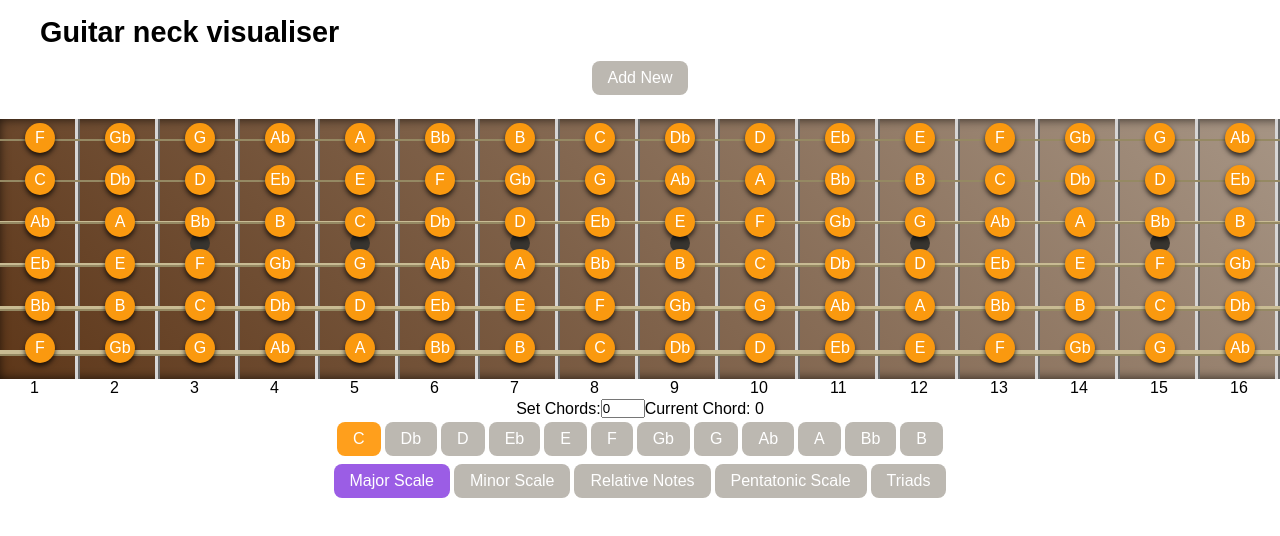
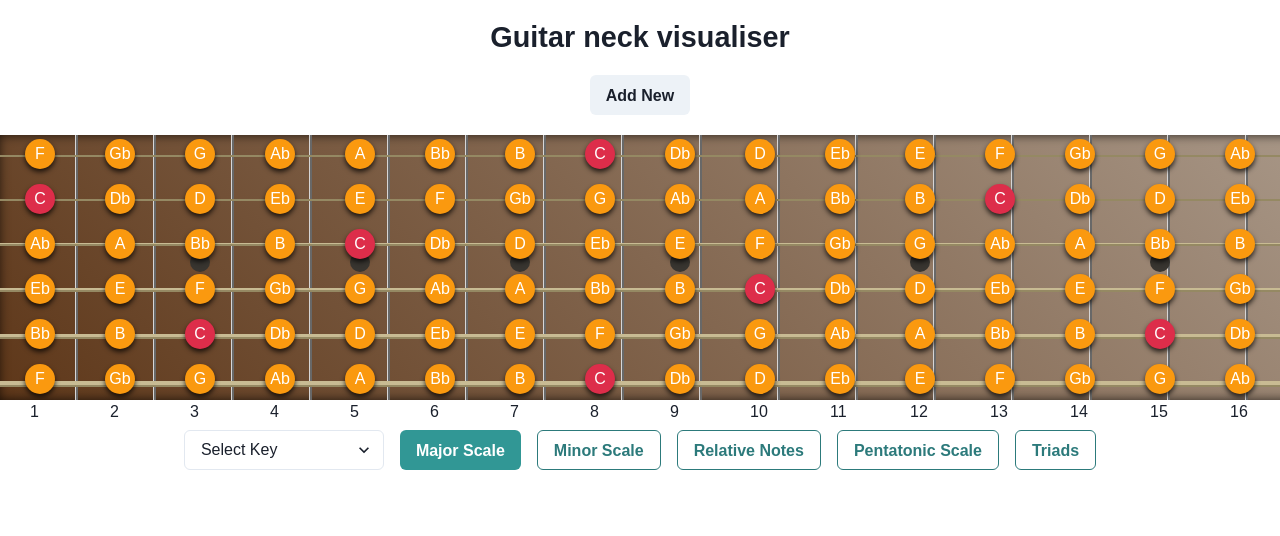
Before and after one commit to mirukuz/guitar-learning, a Gatsby site: page / in a window 1280 px wide. Shown: the top 536 px of the page. Built offline with nearby package versions, Linux system fonts and the light colour scheme; Gatsby itself is replaced by a stand-in of ours.

Commit message:
install chakra ui

```diff
--- a/package.json
+++ b/package.json
@@ -15,8 +15,12 @@
     "typecheck": "tsc --noEmit"
   },
   "dependencies": {
+    "@chakra-ui/react": "^2.8.2",
+    "@emotion/react": "^11.11.3",
+    "@emotion/styled": "^11.11.0",
     "@magenta/music": "^1.23.1",
     "babel-plugin-styled-components": "^2.1.4",
+    "framer-motion": "^10.18.0",
     "gatsby": "^5.12.4",
     "gatsby-omni-font-loader": "^2.0.2",
     "gatsby-plugin-google-adsense": "^1.1.3",
--- a/src/components/StatefulGuitarNeck.tsx
+++ b/src/components/StatefulGuitarNeck.tsx
@@ -1,7 +1,8 @@
 import * as React from "react";
 import "../styles/global.css";
-import * as Style from "../styles/styles";
 import { allKeys } from "../constants";
+import { Select, Stack, Button } from "@chakra-ui/react";
+
 import GuitarNeck from "./guitarNeck";
 
 const StatefulGuitarNeck: React.FC = () => {
@@ -11,6 +12,10 @@ const StatefulGuitarNeck: React.FC = () => {
   const [isTriads, setTriads] = React.useState<boolean>(false);
   const [mode, setMode] = React.useState<string>("ionian");
   const [currentChord, setCurrentChord] = React.useState<number>(0);
+
+  const handleSelectChange = (event: React.ChangeEvent<HTMLSelectElement>) => {
+    changeKey(event.target.value);
+  };
 
   return (
     <>
@@ -22,7 +27,7 @@ const StatefulGuitarNeck: React.FC = () => {
         mode={mode}
         chord={currentChord}
       />
-      <Style.Config>
+      {/* <Style.Config>
         <p>Set Chords:</p>
         <div style={{ display: "flex" }}>
           <div>
@@ -36,50 +41,55 @@ const StatefulGuitarNeck: React.FC = () => {
           </div>
         </div>
         <p>Current Chord: {currentChord}</p>
-      </Style.Config>
-      <Style.Config>
-        {allKeys.map((key) => (
-          <Style.BlueButton
-            isSelected={selectedKey === key}
-            key={key}
-            onClick={() => changeKey(key)}
-          >
-            {key}
-          </Style.BlueButton>
-        ))}
-      </Style.Config>
-      <Style.Config>
-        <Style.Button
-          isSelected={mode == "ionian"}
+      </Style.Config> */}
+      <Stack spacing={4} direction="row" align="center" justify="center" mt={{ base: "10px", md: "20px", lg: "30px" }}>
+        <Select placeholder="Select Key" onChange={handleSelectChange} width="200px">
+          {allKeys.map((key) => (
+            <option value={key}>{key}</option>
+          ))}
+        </Select>
+        <Button
+          colorScheme="teal"
+          variant={mode == "ionian" ? "solid" : "outline"}
+          size="md"
           onClick={() => setMode("ionian")}
         >
           Major Scale
-        </Style.Button>
-        <Style.Button
-          isSelected={mode == "aeolian"}
+        </Button>
+        <Button
+          colorScheme="teal"
+          variant={mode == "aeolian" ? "solid" : "outline"}
+          size="md"
           onClick={() => setMode("aeolian")}
         >
           Minor Scale
-        </Style.Button>
-        <Style.Button
-          isSelected={isRelative}
+        </Button>
+        <Button
+          colorScheme="teal"
+          variant={isRelative ? "solid" : "outline"}
+          size="md"
           onClick={() => setToRelative(!isRelative)}
         >
           Relative Notes
-        </Style.Button>
-        <Style.Button
-          isSelected={isPentatonic}
+        </Button>
+        <Button
+          colorScheme="teal"
+          variant={isPentatonic ? "solid" : "outline"}
+          size="md"
+          // isSelected={isPentatonic}
           onClick={() => setToPentatonic(!isPentatonic)}
         >
           Pentatonic Scale
-        </Style.Button>
-        <Style.Button
-          isSelected={isTriads}
+        </Button>
+        <Button
+          colorScheme="teal"
+          variant={isTriads ? "solid" : "outline"}
+          size="md"
           onClick={() => setTriads(!isTriads)}
         >
           Triads
-        </Style.Button>
-      </Style.Config>
+        </Button>
+      </Stack>
     </>
   );
 };
--- a/src/components/guitarNeck.tsx
+++ b/src/components/guitarNeck.tsx
@@ -95,7 +95,7 @@ const GuitarNeck: React.FC<GuitarNeckProps> = ({
             key={fretIndex}
             style={{
               display: displayNote ? "inline" : "none",
-              top: 19 + stringIndex * 42,
+              top: 19 + stringIndex * 45,
               left: 120 + (fretIndex - 1) * 80,
               backgroundColor: highlight? "#dd2d4a" : notesColor[relativeNote],
             }}
--- a/src/constants/index.ts
+++ b/src/constants/index.ts
@@ -207,7 +207,7 @@ export const notesData: string[][] = [
 // };
 
 export const notesColor: NoteColor = {
-  // 1: "#dd2d4a",
+  1: "#dd2d4a",
   // 2: "#dd2d4a",
   // 3: "#dd2d4a",
   // 4: "#dd2d4a",
--- a/src/pages/index.tsx
+++ b/src/pages/index.tsx
@@ -2,6 +2,8 @@ import * as React from "react";
 import "../styles/global.css";
 import * as Style from "../styles/styles";
 import type { HeadFC } from "gatsby";
+import { VStack, Button } from "@chakra-ui/react";
+import { ChakraProvider } from '@chakra-ui/react'
 import StatefulGuitarNeck from "../components/StatefulGuitarNeck";
 
 const IndexPage: React.FC = () => {
@@ -12,15 +14,13 @@ const IndexPage: React.FC = () => {
   };
 
   return (
-    <>
-      <Style.Section>
+    <ChakraProvider>
+      <VStack>
         <Style.H1>Guitar neck visualiser</Style.H1>
-      </Style.Section>
-      <Style.Config>
-        <Style.Button onClick={handleDuplicate}>Add New</Style.Button>
-      </Style.Config>
+        <Button onClick={handleDuplicate}>Add New</Button>
+      </VStack>
       {Array.from({ length: componentCount }, (_, index) => (<StatefulGuitarNeck />))}
-    </>
+    </ChakraProvider>
   );
 };
 
@@ -49,3 +49,4 @@ export const Head: HeadFC = () => (
 // 6. ability to add more chords
 // 7. display diatonic scale accordingly like C - 1 3 5
 // 8. set bmp then auto play
+// 9. 吉他小短句子
--- a/src/styles/global.css
+++ b/src/styles/global.css
@@ -1,5 +1,5 @@
 :root {
-    --neck-height: 260px;
+    --neck-height: 265px;
     --neck-width: 1530px;
     --gap-string: 35px;
   }
--- a/src/styles/styles.tsx
+++ b/src/styles/styles.tsx
@@ -55,7 +55,7 @@ export const OpenNotesContainer = styled.ul`
 `;
 
 export const OpenNote = styled.li`
-  margin-bottom: 21px;
+  margin-bottom: 1rem;
   font-size: 18px;
   color: #fff;
 
@@ -66,7 +66,7 @@ export const OpenNote = styled.li`
 
 export const FretNumber = styled.div`
   position: absolute;
-  top: 260px;
+  top: var(--neck-height);
 `;
 
 export const Fret = styled.div`
@@ -151,7 +151,7 @@ export const String = styled.li`
 export const Notes = styled.ul`
   position: absolute;
   width: var(--neck-width);
-  height: 258px;
+  height: var(--neck-height);
   overflow-x: hidden;
 `;
 
@@ -166,12 +166,6 @@ export const Note = styled.li`
   text-align: center;
   line-height: 30px;
   box-shadow: 0px 3px 5px 0px rgba(0, 0, 0, 0.75);
-`;
-
-export const Config = styled.div`
-  display: flex;
-  justify-content: center;
-  align-items: center;
 `;
 
 export const Section = styled.div`
```
Also changed, not shown: README.md, 1 other file.
